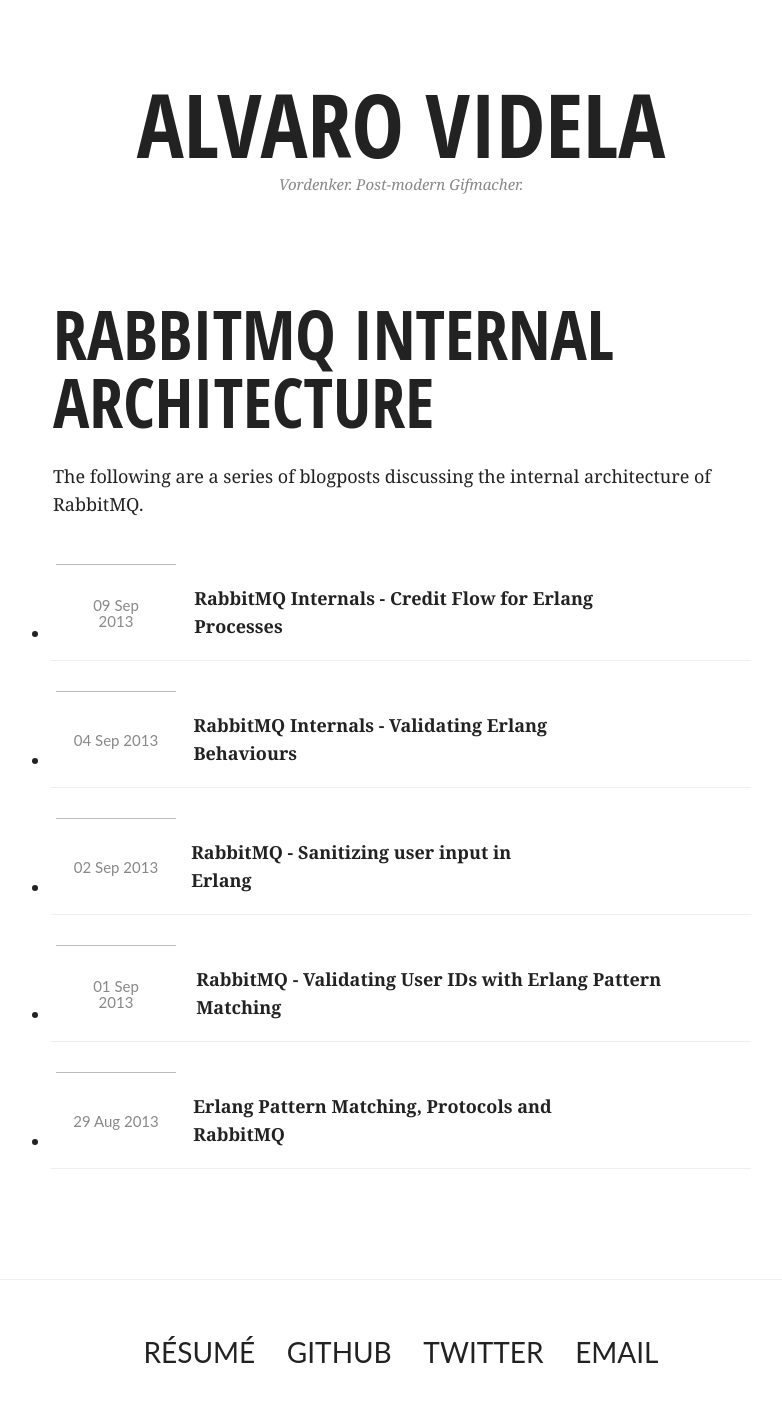
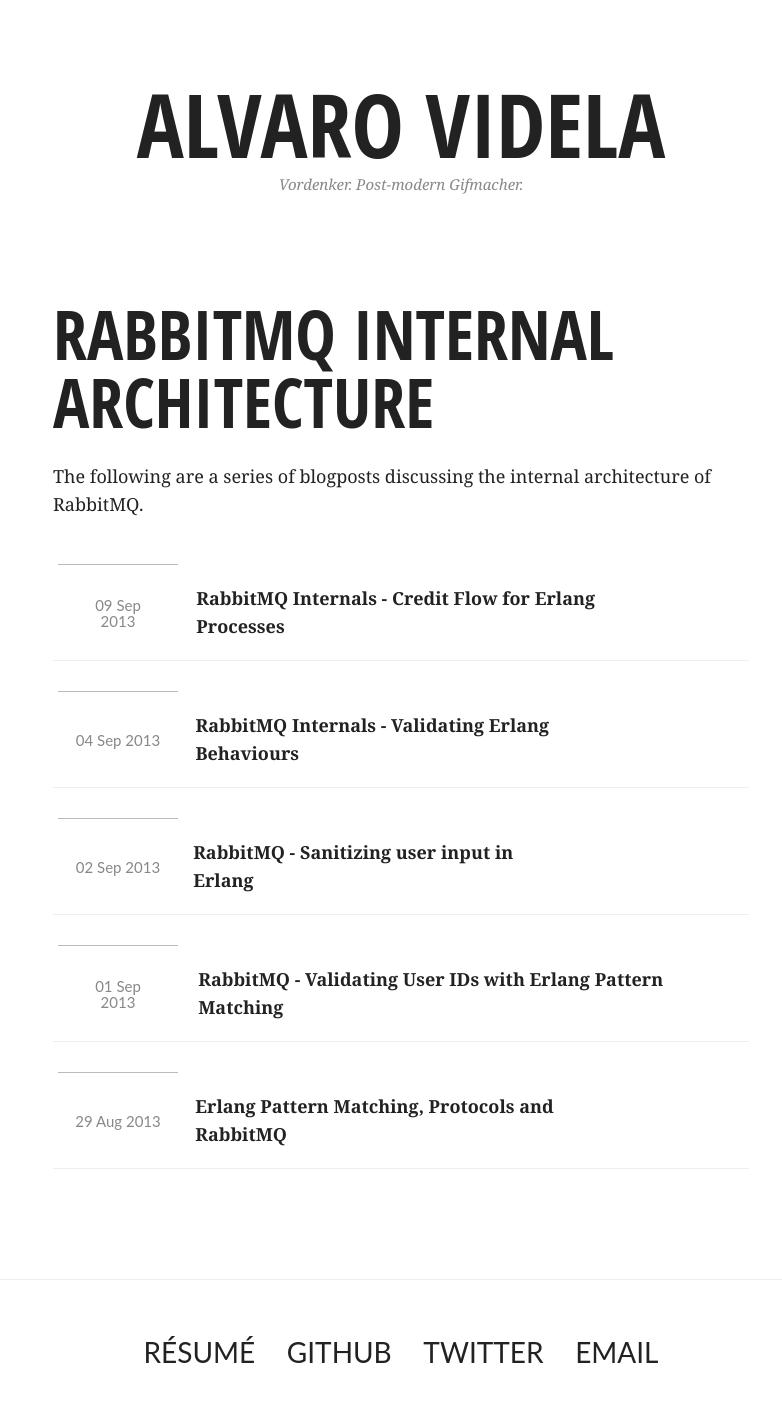
Before and after one commit to videlalvaro/videlalvaro.github.io, a Jekyll site: the page built from internals.html, in a window 1280 px wide. Shown: the whole page, without its empty margins (239-1021 px from the left). Built offline with Jekyll 4.4.1, drawn with Linux system fonts in a browser that asks for light colours.

Commit message:
fixes internals page

```diff
--- a/internals.html
+++ b/internals.html
@@ -8,13 +8,11 @@
   <p>
     The following are a series of blogposts discussing the internal architecture of RabbitMQ.
   </p>
-  <div>
-      <ul class="posts">
+  <ul class="homelist posts">
       {% for related in site.posts %}
         {% if page.id != related.id and related.category == "rabbitmq-internals" %}
           <li><span>{{ related.date | date_to_string }}</span> <a href="{{related.url}}">{{related.title}}</a></li>
         {% endif %}
       {% endfor %}
   </ul>
-  </div>
 </article>
```
Lines whose indentation alone changed are shown as unchanged.
